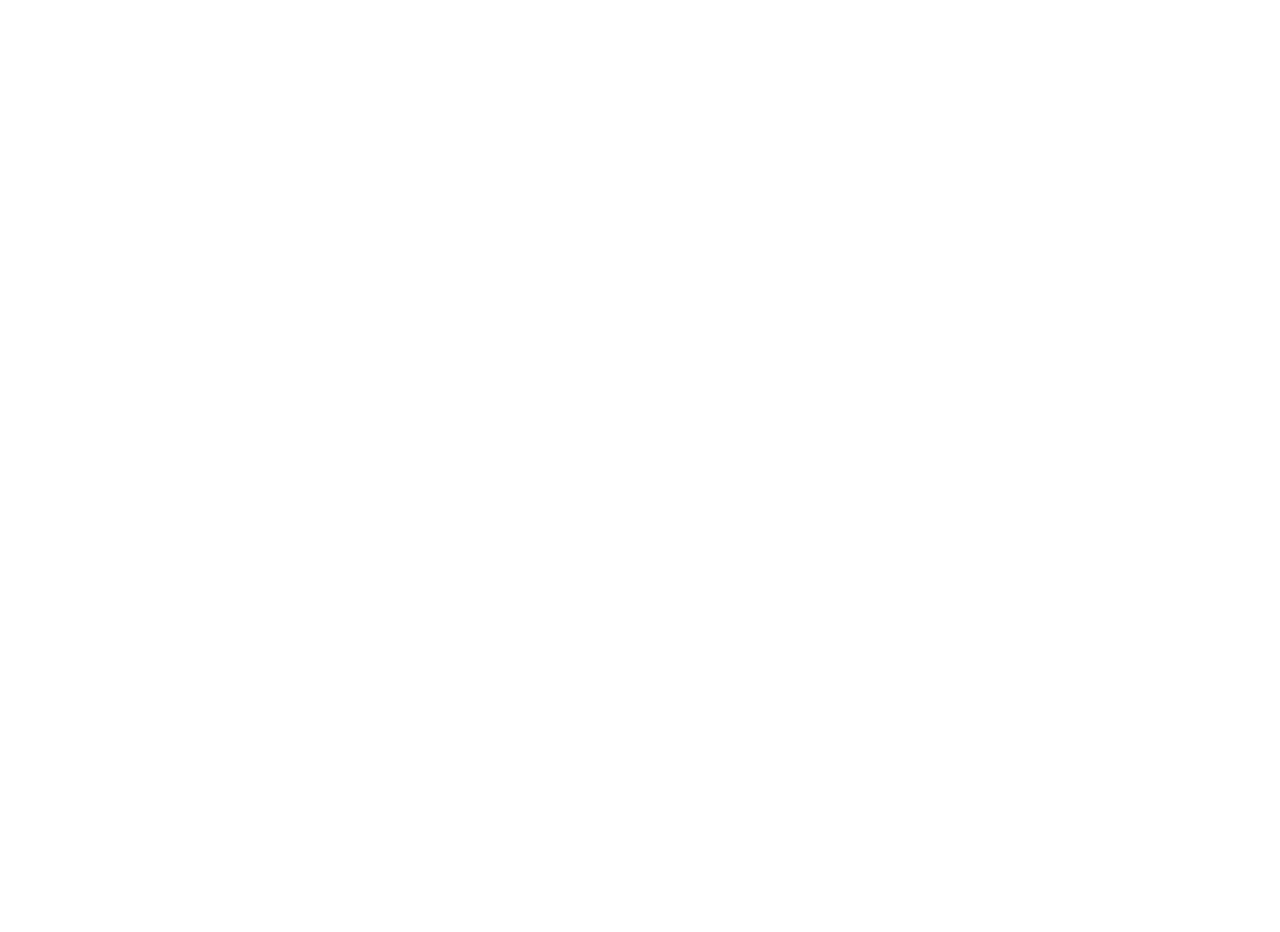
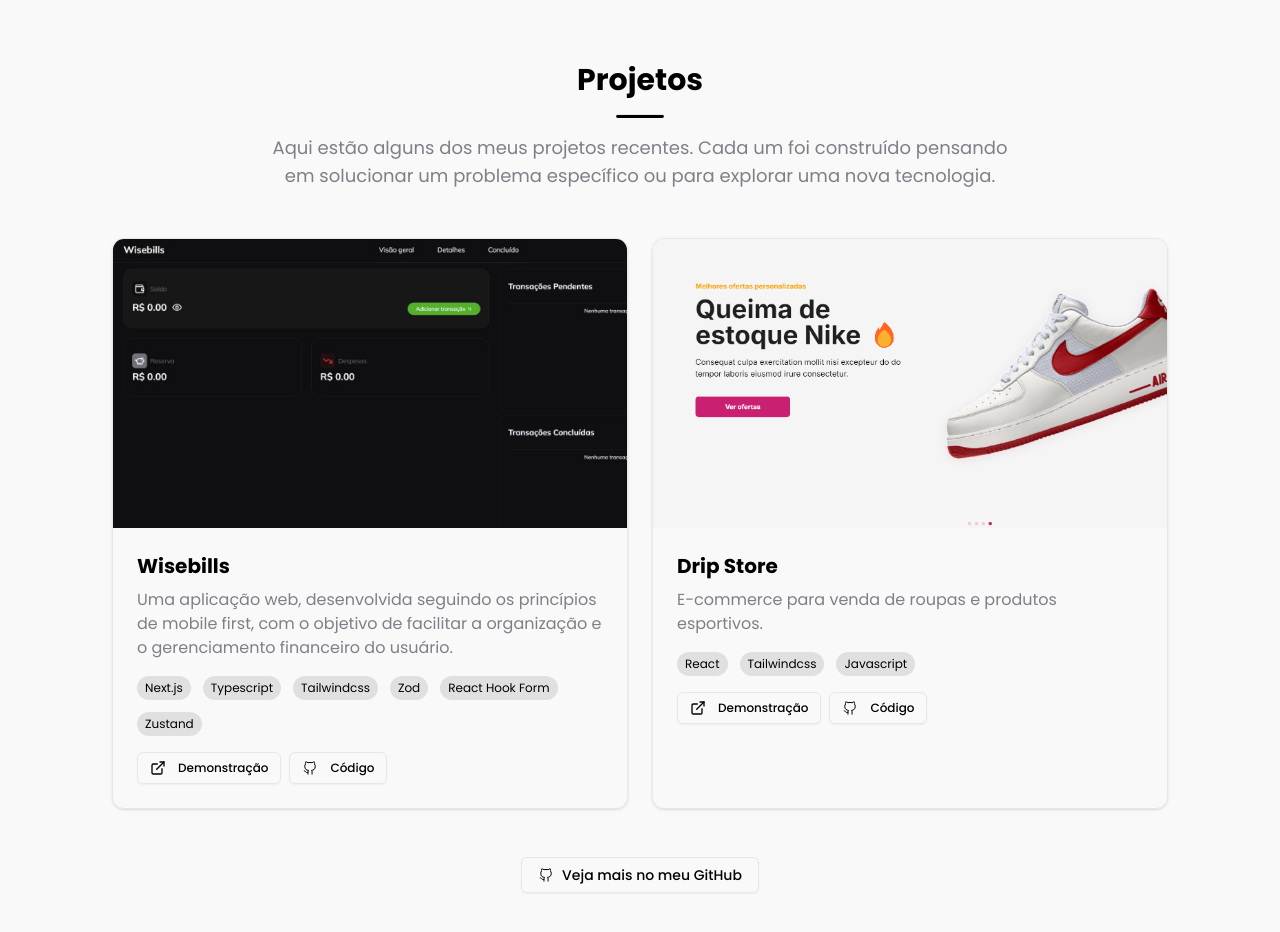
Before and after one commit to nicolasfreitas-dev/portfolio-next, a Next.js app: page / in a window 1280 px wide. Shown: the part 2040-2972 px from the top of the page. Before the commit the page ends 2006 px from the top, so only its background shows below. Built offline with nearby package versions, Linux system fonts and the light colour scheme.

Commit message:
feat: create Project component

```diff
--- a/src/components/Projects/index.tsx
+++ b/src/components/Projects/index.tsx
@@ -1,7 +1,106 @@
+import { Card, CardContent } from "@/components/ui/card";
+import { Button } from "../ui/button";
+import { ExternalLink } from "lucide-react";
+import Link from "next/link";
+import Image from "next/image";
+import { projects } from "@/components/Projects/projects";
+import github from "@/assets/github.svg";
+
 export default function Projects() {
     return (
-        <section>
-
+        <section id="projects" className="py-16 md:py-24 bg-terciary">
+            <div className="w-full px-5 md:px-28">
+                <div className="flex flex-col items-center justify-center space-y-4 text-center mb-12">
+                    <h2 className="text-3xl font-bold">Projetos</h2>
+                    <hr className="w-12 h-1 bg-primary rounded-full" />
+                    <p className="max-w-[760px] md:text-lg text-mutedForeground">
+                        Aqui estão alguns dos meus projetos recentes. Cada um
+                        foi construído pensando em solucionar um problema
+                        específico ou para explorar uma nova tecnologia.
+                    </p>
+                </div>
+                <div className="grid gap-6 sm:grid-cols-2">
+                    {projects.map((project, index) => {
+                        return (
+                            <Card key={index} className="overflow-hidden group">
+                                <div className="relative overflow-hidden aspect-video">
+                                    <Image
+                                        src={project.image}
+                                        alt={project.title}
+                                        fill
+                                        className="object-cover object-left transition-transform duration-300 group-hover:scale-105"
+                                    />
+                                </div>
+                                <CardContent className="p-6">
+                                    <h3 className="font-bold text-xl mb-2">
+                                        {project.title}
+                                    </h3>
+                                    <p className="text-mutedForeground mb-4">
+                                        {project.description}
+                                    </p>
+                                    <div className="flex flex-wrap gap-3 mb-4">
+                                        {project.tags.map((tag, tagIndex) => (
+                                            <span
+                                                key={tagIndex}
+                                                className="px-2 py-1 bg-primary/10 text-primary text-xs rounded-full"
+                                            >
+                                                {tag}
+                                            </span>
+                                        ))}
+                                    </div>
+                                    <div className="flex gap-2">
+                                        <Button variant="outline" size="sm">
+                                            <ExternalLink className="h-4 w-4 mr-1" />
+                                            <Link
+                                                href={project.deploy}
+                                                target="_blank"
+                                                rel="noopener noreferrer"
+                                            >
+                                                Demonstração
+                                            </Link>
+                                        </Button>
+                                        <Button variant="outline" size="sm">
+                                            <Image
+                                                src={github}
+                                                alt="github icon"
+                                                width={16}
+                                                height={16}
+                                                className="h-4 w-4 mr-1"
+                                            />
+                                            <Link
+                                                href={project.github}
+                                                target="_blank"
+                                                rel="noopener noreferrer"
+                                            >
+                                                Código
+                                            </Link>
+                                        </Button>
+                                    </div>
+                                </CardContent>
+                            </Card>
+                        );
+                    })}
+                </div>
+                <div className="flex justify-center mt-12">
+                    <Button variant="outline">
+                        <Link
+                            href="https://github.com/nicolasfreitas-dev"
+                            target="_blank"
+                            rel="noopener noreferrer"
+                            className="flex items-center"
+                        >
+                            <Image
+                                src={github}
+                                alt="github icon"
+                                width={16}
+                                height={16}
+                                className="h-4 w-4 mr-2"
+                            />
+                            Veja mais no meu GitHub
+                        </Link>
+                    </Button>
+                </div>
+            </div>
         </section>
-    )
+    );
 }
--- /dev/null
+++ b/src/components/Projects/projects.ts
@@ -0,0 +1,22 @@
+import wisebills from "@/assets/wisebills.jpeg";
+import dripstore from "@/assets/drip-store.png";
+
+export const projects = [
+    {
+        image: wisebills,
+        title: "Wisebills",
+        description:
+            "Uma aplicação web, desenvolvida seguindo os princípios de mobile first, com o objetivo de facilitar a organização e o gerenciamento financeiro do usuário.",
+        tags: ["Next.js", "Typescript", "Tailwindcss", "Zod", "React Hook Form", "Zustand"],
+        deploy: "https://wisebills-coral.vercel.app/",
+        github: "https://github.com/nicolasfreitas-dev/wisebills.git",
+    },
+    {
+        image: dripstore,
+        title: "Drip Store",
+        description: "E-commerce para venda de roupas e produtos esportivos.",
+        tags: ["React", "Tailwindcss", "Javascript"],
+        deploy: "https://drip-store-frontend.vercel.app/",
+        github: "https://github.com/nicolasfreitas-dev/drip-store-frontend.git",
+    },
+];
--- /dev/null
+++ b/src/components/ui/card.tsx
@@ -0,0 +1,76 @@
+import * as React from "react"
+
+import { cn } from "@/lib/utils"
+
+const Card = React.forwardRef<
+  HTMLDivElement,
+  React.HTMLAttributes<HTMLDivElement>
+>(({ className, ...props }, ref) => (
+  <div
+    ref={ref}
+    className={cn(
+      "rounded-xl border bg-card text-card-foreground shadow",
+      className
+    )}
+    {...props}
+  />
+))
+Card.displayName = "Card"
+
+const CardHeader = React.forwardRef<
+  HTMLDivElement,
+  React.HTMLAttributes<HTMLDivElement>
+>(({ className, ...props }, ref) => (
+  <div
+    ref={ref}
+    className={cn("flex flex-col space-y-1.5 p-6", className)}
+    {...props}
+  />
+))
+CardHeader.displayName = "CardHeader"
+
+const CardTitle = React.forwardRef<
+  HTMLDivElement,
+  React.HTMLAttributes<HTMLDivElement>
+>(({ className, ...props }, ref) => (
+  <div
+    ref={ref}
+    className={cn("font-semibold leading-none tracking-tight", className)}
+    {...props}
+  />
+))
+CardTitle.displayName = "CardTitle"
+
+const CardDescription = React.forwardRef<
+  HTMLDivElement,
+  React.HTMLAttributes<HTMLDivElement>
+>(({ className, ...props }, ref) => (
+  <div
+    ref={ref}
+    className={cn("text-sm text-muted-foreground", className)}
+    {...props}
+  />
+))
+CardDescription.displayName = "CardDescription"
+
+const CardContent = React.forwardRef<
+  HTMLDivElement,
+  React.HTMLAttributes<HTMLDivElement>
+>(({ className, ...props }, ref) => (
+  <div ref={ref} className={cn("p-6 pt-0", className)} {...props} />
+))
+CardContent.displayName = "CardContent"
+
+const CardFooter = React.forwardRef<
+  HTMLDivElement,
+  React.HTMLAttributes<HTMLDivElement>
+>(({ className, ...props }, ref) => (
+  <div
+    ref={ref}
+    className={cn("flex items-center p-6 pt-0", className)}
+    {...props}
+  />
+))
+CardFooter.displayName = "CardFooter"
+
+export { Card, CardHeader, CardFooter, CardTitle, CardDescription, CardContent }
```
Also changed, not shown: src/assets/github.svg (added).
